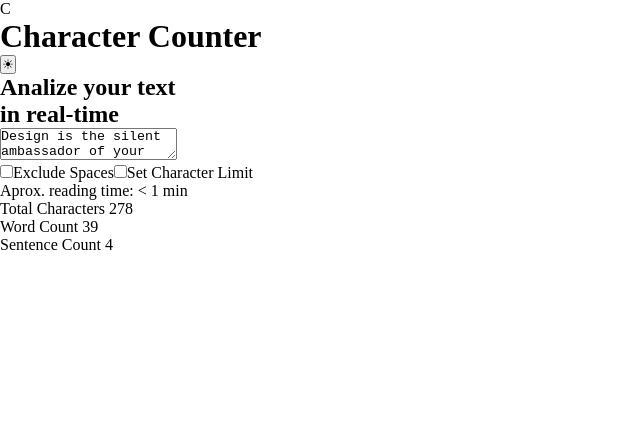
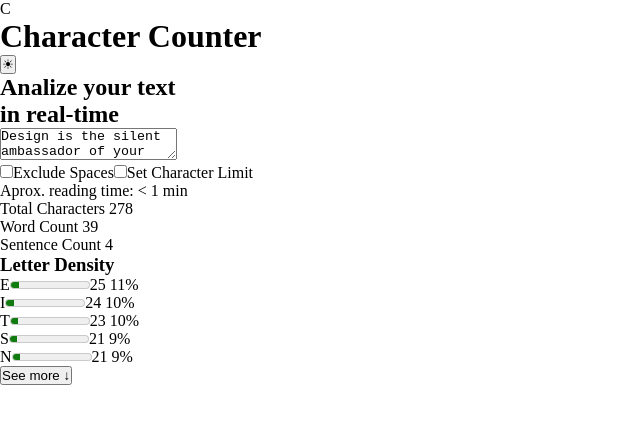
Before and after one commit to florbacigaluppi-sudo/proyecto.final.utn, a React (Vite) app: page / in a window 1280 px wide. Shown: the top 424 px of the page, without its empty margins (0-640 px from the left). Built offline with nearby package versions, Linux system fonts and the light colour scheme.

Commit message:
add: Letter Density with progress bar, amount and porcentage

```diff
--- a/src/App.jsx
+++ b/src/App.jsx
@@ -9,6 +9,7 @@ const App = () => {
     const [excludeSpaces, setExcludeSpaces] = useState(false)
     const [limitCharacter, setLimitCharacter] = useState (false)
     const [limitCharacterValue, setLimitCharacterValue] = useState(300)
+    const [showAll, setShowAll]= useState (false)
 
 const characters = excludeSpaces? text.replace(/\s/g,"").length : text.length
 
@@ -34,6 +35,26 @@ const sentences = text.trim ()=== ""? 0 : text.split(/[.!?]+/).filter(sentence =
 
 const readingTime = Math.ceil(words / 200)
 
+const cleanText = text.toLowerCase().replace(/[^a-záéíóú]/g, "")
+const totalLetters = cleanText.length
+const dictionaryLetters = {}
+
+cleanText.split("").forEach(letter=>{ dictionaryLetters [letter] = (dictionaryLetters [letter]  || 0) + 1  })
+
+const letters = Object.entries(dictionaryLetters).map(dataLetter =>{
+    const letter = dataLetter[0]
+    const amountLetter = dataLetter [1]
+
+    const renderLetters = {
+    letterName: letter,
+    amount: amountLetter,
+    porcentage: amountLetter/totalLetters *100
+}
+return renderLetters
+})
+ const sortLetters = letters.sort((a,b) => b.amount - a.amount)
+
+const visibleLetters = showAll ? sortLetters : sortLetters.slice(0,5)
 
 return (
 <main>
@@ -69,8 +90,24 @@ return (
     <p>Total Characters {characters}</p>
     <p>Word Count {words}</p>
     <p>Sentence Count {sentences}</p>
+ {totalLetters > 0 && (
+    <article>
+         <h3>Letter Density</h3>
+         {visibleLetters.map(letter => (
+        <div key={letter.letterName}>
+        <span>{letter.letterName.toUpperCase()}</span>
+        <meter min="0" max="100" value={letter.porcentage}></meter>
+        <span>{letter.amount} {letter.porcentage.toFixed(0)}%</span>
+        </div>
+        ))}
+    </article>
+)}
 
-
+{sortLetters.length > 5 && (
+    <button onClick={() => setShowAll(!showAll)}>
+        {showAll ? "See less ↑" : "See more ↓"}
+    </button>
+)}
 </main>
 )}
 
```
